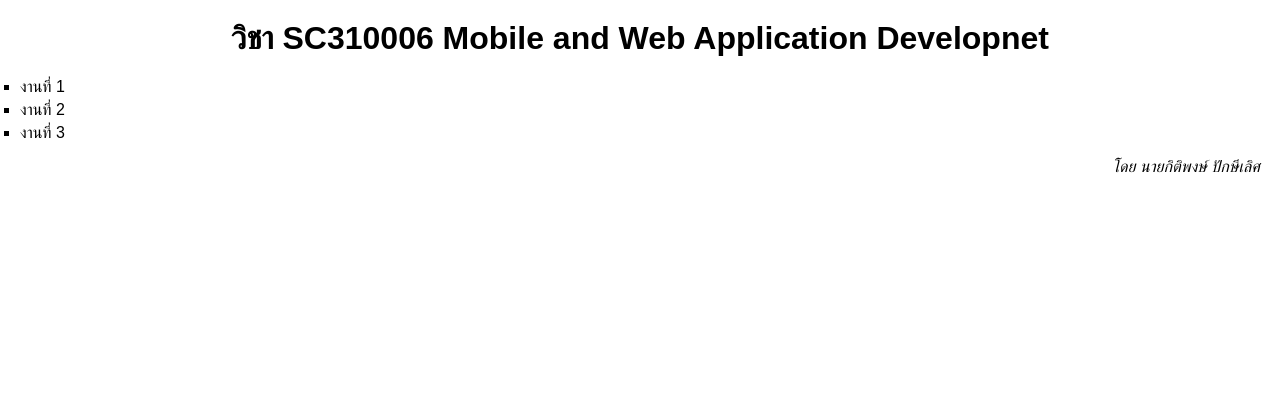
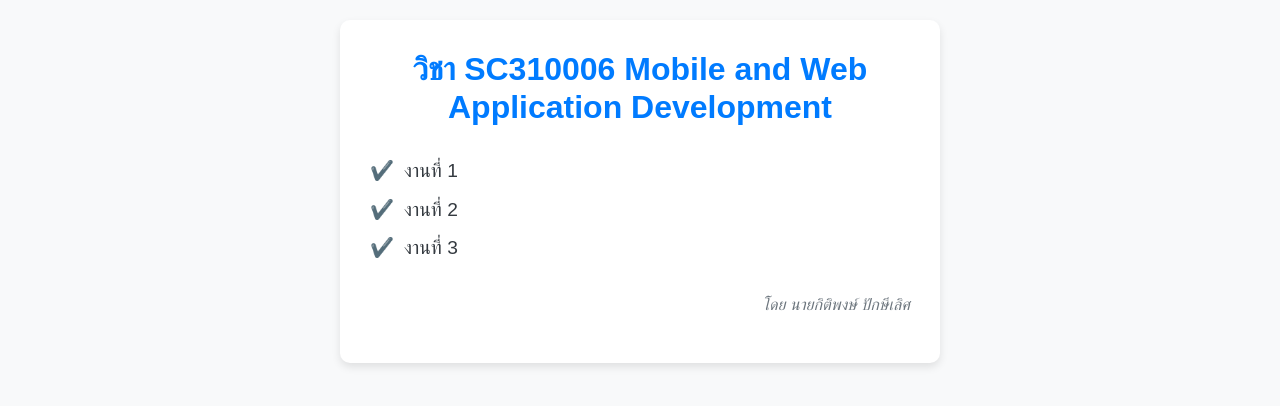
Before and after one commit to kitiphongP/web2024, a plain HTML site: page index.html in a window 1280 px wide. Drawn offline with nearby package versions, Linux system fonts and the light colour scheme.

Commit message:
Update index.html

```diff
--- a/index.html
+++ b/index.html
@@ -1,37 +1,67 @@
-<html>
+<!DOCTYPE html>
+<html lang="th">
   <head>
+    <meta charset="UTF-8">
+    <meta name="viewport" content="width=device-width, initial-scale=1.0">
+    <title>วิชา SC310006 Mobile and Web Application Development</title>
+    <link href="https://cdn.jsdelivr.net/npm/bootstrap@5.3.3/dist/css/bootstrap.min.css" rel="stylesheet">
     <style>
       body {
         font-family: Arial, sans-serif;
-        background-color: #ffffff;
+        background-color: #f8f9fa;
         margin: 20px;
-        color: #000000;
+        color: #343a40;
       }
       h1 {
-
+        font-size: 2rem;
         text-align: center;
+        color: #007bff;
+        margin-bottom: 30px;
+        font-weight: bold;
       }
       ul {
-        list-style-type: square;
+        list-style-type: none;
         padding: 0;
       }
       li {
-        margin: 5px 0;
+        font-size: 1.2rem;
+        margin: 10px 0;
+        padding-left: 1.5em;
+        text-indent: -1.5em;
+      }
+      li:before {
+        content: '✔️';
+        margin-right: 10px;
+        color: #28a745;
       }
       p {
         font-style: italic;
-
         text-align: right;
+        font-size: 1rem;
+        margin-top: 30px;
+        color: #6c757d;
+      }
+      .container {
+        max-width: 600px;
+        margin: 0 auto;
+        background-color: #ffffff;
+        padding: 30px;
+        border-radius: 10px;
+        box-shadow: 0 4px 8px rgba(0, 0, 0, 0.1);
       }
     </style>
   </head>
   <body>
-    <h1>วิชา SC310006 Mobile and Web Application Developnet</h1>
+    <div class="container">
+      <h1>วิชา SC310006 Mobile and Web Application Development</h1>
       <ul>
         <li>งานที่ 1</li>
         <li>งานที่ 2</li>
         <li>งานที่ 3</li>
       </ul>
       <p>โดย นายกิติพงษ์ ปักษีเลิศ</p>
+    </div>
+
+    <script src="https://cdn.jsdelivr.net/npm/bootstrap@5.3.3/dist/js/bootstrap.bundle.min.js"></script>
   </body>
 </html>
```
Lines whose indentation alone changed are shown as unchanged.
